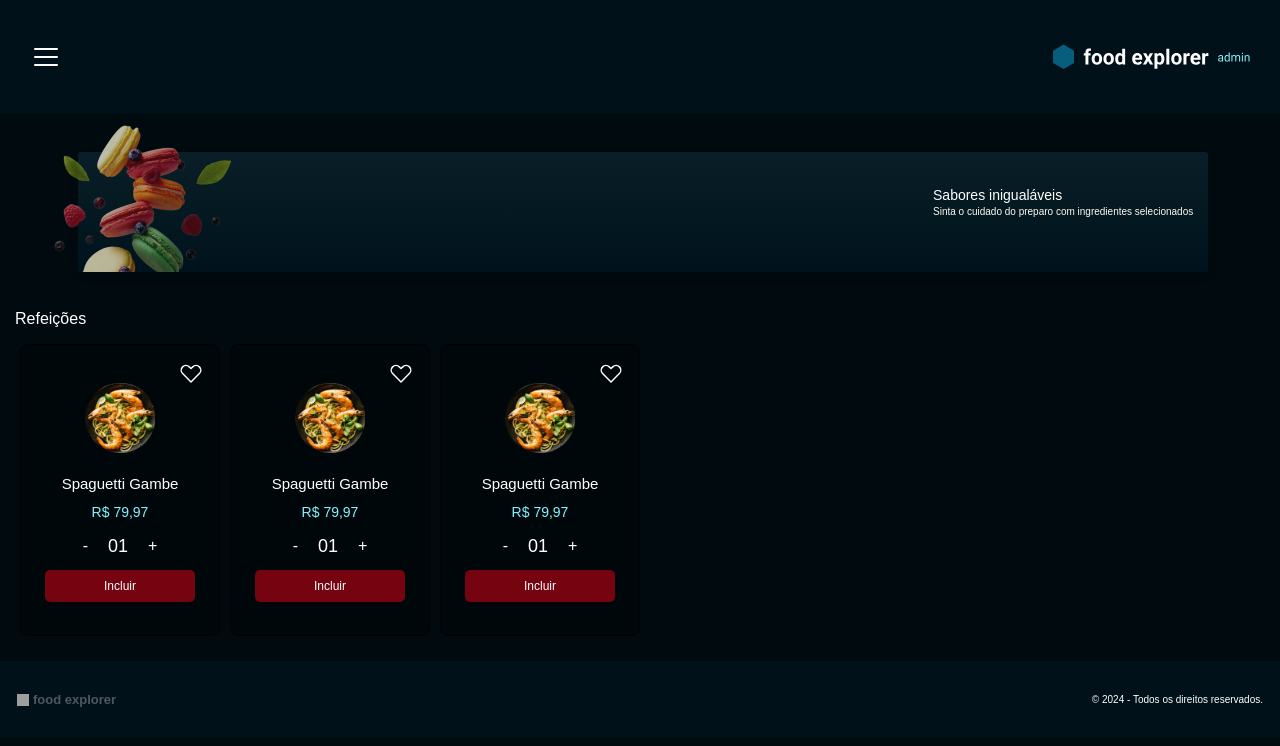
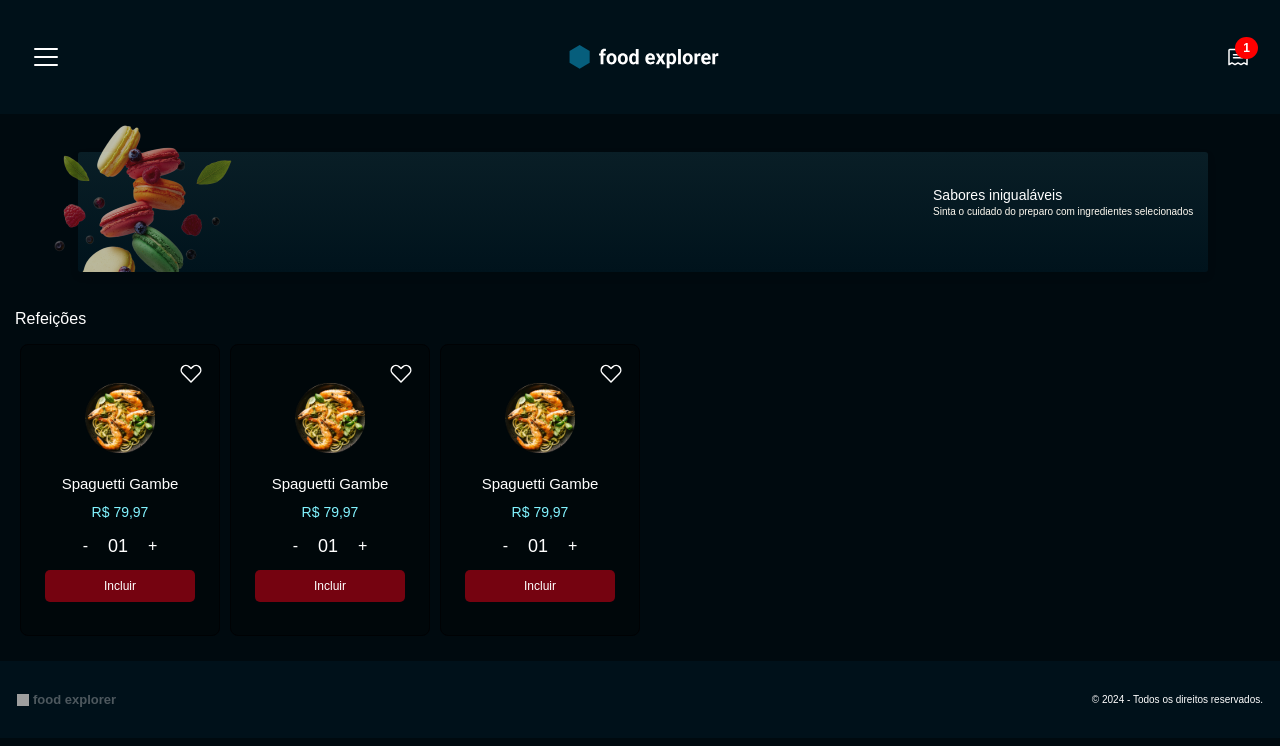
Before and after one commit to espjotape/Food-Explore-frontend, a React (Vite) app: page / in a window 1280 px wide. Shown: the top 746 px of the page. Built offline with nearby package versions, Linux system fonts and the light colour scheme; grey boxes are pictures that could not be loaded.

Commit message:
feat | Home: Implemented authentication and authorization logic

```diff
--- a/src/hooks/auth.jsx
+++ b/src/hooks/auth.jsx
@@ -4,7 +4,7 @@ export const AuthContext = createContext()
 
 function AuthProvider({ children }) {
   const [user, setUser] = useState({
-    isAdmin: true, // Defina se o usuário é admin ou não
+    isAdmin: false, // Defina se o usuário é admin ou não
   });
 
 
--- a/src/pages/Home/index.jsx
+++ b/src/pages/Home/index.jsx
@@ -8,8 +8,13 @@ import { Container,Content ,Banner } from "./styles";
 import bannerMb from "../../assets/banner-mobile.png";
 import spaguettiGambe from "../../assets/image 3.png";
 import { useRef, useEffect } from "react";
+import { useAuth } from "../../hooks/auth";
 
 export function Home() {
+  const { user } = useAuth()
+  const isAdmin = user.isAdmin
+  const isCustomer = user.isCustomer
+
   const swipper1 = useRef(null);
   const swipper2 = useRef(null);
   const swipper3 = useRef(null);
@@ -43,7 +48,7 @@ export function Home() {
 
   return (
     <Container>
-      <Header />
+      <Header isAdmin={isAdmin}/>
       <main>
         <div>
         <Banner>
@@ -56,7 +61,7 @@ export function Home() {
         </div>
 
        <Content>
-        <Section title="Refeições">
+        <Section title="Refeições" isAdmin={isAdmin}>
 
           <div className="swiper-background">
           <swiper-container
@@ -70,13 +75,13 @@ export function Home() {
           >
 
           <swiper-slide>
-            <Food isCustomer data={{ src: spaguettiGambe, title: "Spaguetti Gambe", description: "Massa fresca com camarões e pesto.", price: "79,97", }} />
+            <Food isAdmin={isAdmin} isCustomer={isCustomer} data={{ src: spaguettiGambe, title: "Spaguetti Gambe", description: "Massa fresca com camarões e pesto.", price: "79,97", }} />
           </swiper-slide>
           <swiper-slide>
-            <Food isCustomer data={{ src: spaguettiGambe, title: "Spaguetti Gambe", description: "Massa fresca com camarões e pesto.", price: "79,97", }} />
+            <Food isAdmin={isAdmin} isCustomer={isCustomer} data={{ src: spaguettiGambe, title: "Spaguetti Gambe", description: "Massa fresca com camarões e pesto.", price: "79,97", }} />
           </swiper-slide>
           <swiper-slide>
-           <Food isCustomer data={{ src: spaguettiGambe, title: "Spaguetti Gambe", description: "Massa fresca com camarões e pesto.", price: "79,97", }} />
+           <Food isAdmin={isAdmin} isCustomer={isCustomer} data={{ src: spaguettiGambe, title: "Spaguetti Gambe", description: "Massa fresca com camarões e pesto.", price: "79,97", }} />
           </swiper-slide>
         </swiper-container>
           </div>
```
